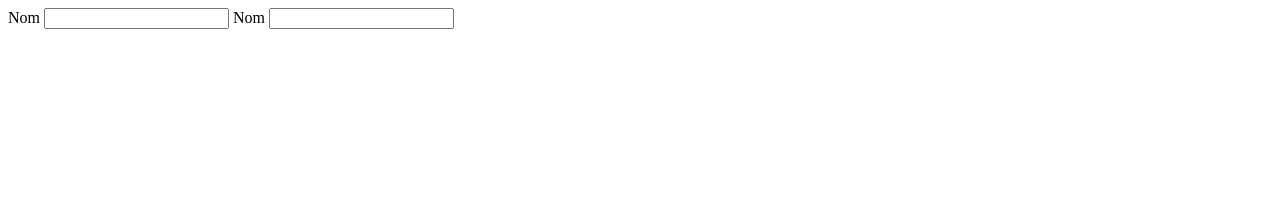
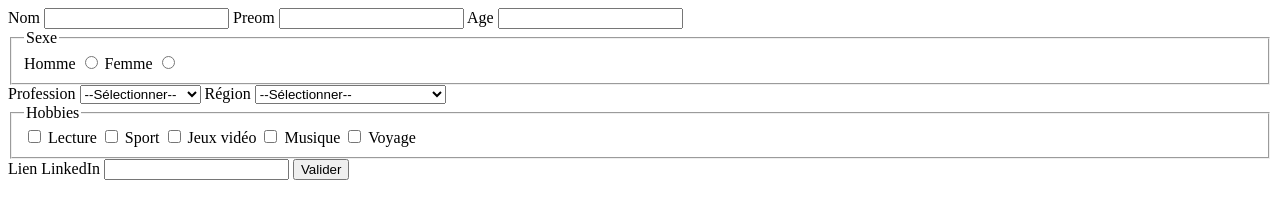
Before and after one commit to Alexandre-Mateos/tp-formulaire, a plain HTML site: page index.html in a window 1280 px wide. Drawn offline with Linux system fonts and the light colour scheme.

Commit message:
creation du formulaire

```diff
--- a/index.html
+++ b/index.html
@@ -9,8 +9,51 @@
     <form>
         <label for="nom">Nom</label>
         <input type="text" id="nom">
-        <label for="prenom">Nom</label>
+        <label for="prenom">Preom</label>
         <input type="text" id="prenom">
+        <label for="page">Age</label>
+        <input type="number" id="prenom">
+        <fieldset>
+            <legend>Sexe</legend>
+            <label for="homme">Homme</label>
+            <input type="radio" id="homme" name="sexe">
+            <label for="femme">Femme</label>
+            <input type="radio" id="femme" name="sexe">
+        </fieldset>
+        <label for="profession">Profession</label>
+        <select name="profession" id="profession">
+            <option value="">--Sélectionner--</option>
+            <option value="etudiant(e)">Etudiant(e)</option>
+            <option value="developpeur(se)">Développeur(se)</option>
+            <option value="enseignant(e)">Enseignant(e)</option>
+            <option value="designer">Designer</option>
+            <option value="autre">Autre</option>
+        </select>
+        <label for="region">Région</label>
+        <select name="region" id="region">
+            <option value="">--Sélectionner--</option>
+            <option value="ile-de-france">Île-de-France</option>
+            <option value="provence-alpe-cote-azur">Provence-Alpes-Côte d’Azur</option>
+            <option value="bretagne">Bretagne</option>
+            <option value="grand-est">Grand Est</option>
+            <option value="auvergne-rhone-alpe">Auvergne-Rhône-Alpes</option>
+        </select>
+        <fieldset>
+            <legend>Hobbies</legend>
+            <input type="checkbox" id="lecture" name="lecture" value="lecture">
+            <label for="lecture">Lecture</label>
+            <input type="checkbox" id="sport" name="sport" value="lecture">
+            <label for="sport">Sport</label>
+            <input type="checkbox" id="jeux-video" name="jeux-video" value="jeux-video">
+            <label for="jeux-video">Jeux vidéo</label>
+            <input type="checkbox" id="musique" name="musique" value="musique">
+            <label for="musique">Musique</label>
+            <input type="checkbox" id="voyage" name="voyage" value="voyage">
+            <label for="voyage">Voyage</label>
+        </fieldset>
+        <label for="linkedin">Lien LinkedIn</label>
+        <input type="url" id="linkedin">
+        <button type="submit">Valider</button>
     </form>
 </body>
 </html>
```
